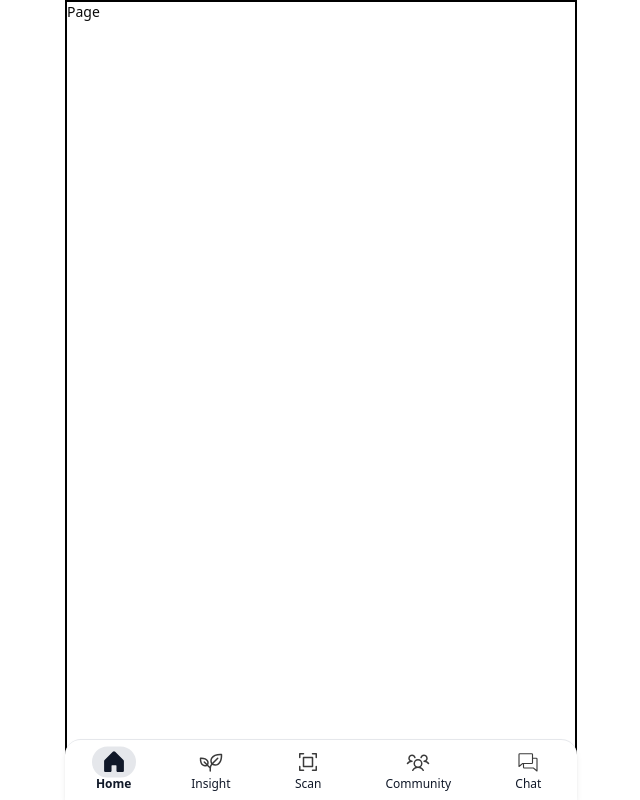
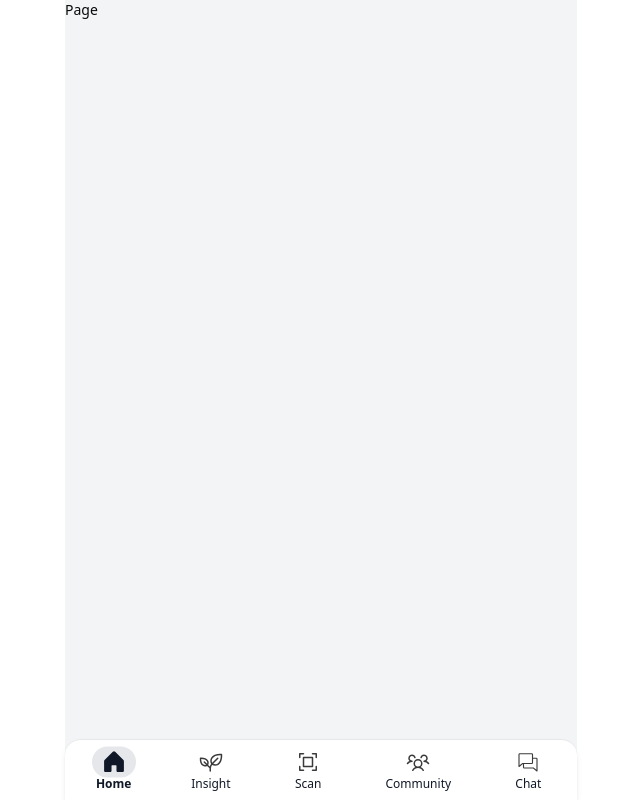
Before and after one commit to cherryjayhawk/agrinaya, a Next.js app: page /main in a window 1280 px wide. Shown: the top 800 px of the page, without its empty margins (319-959 px from the left). Built offline with nearby package versions, Linux system fonts and the light colour scheme.

Commit message:
fix: update layout background color for improved visibility

```diff
--- a/app/main/layout.tsx
+++ b/app/main/layout.tsx
@@ -6,7 +6,7 @@ export default function MainLayout({
   children: React.ReactNode;
 }>) {
   return (
-    <div className="relative min-h-dvh flex flex-col text-sm text-foreground max-w-lg mx-auto border-2 border-black">
+    <div className="relative min-h-dvh flex flex-col text-sm text-foreground max-w-lg mx-auto bg-gray-100">
       <div className="relative">{children}</div>
       <div className="relative">
         <BottomNav />
```
